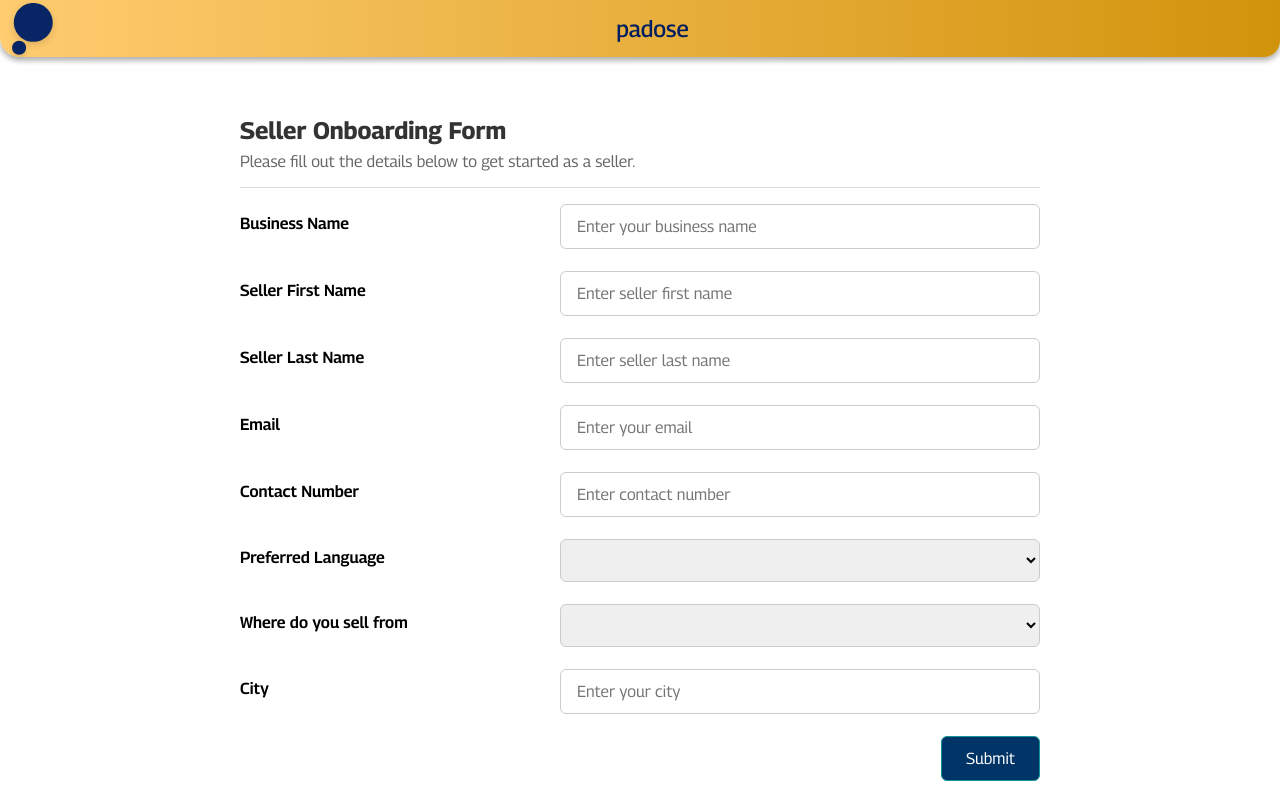
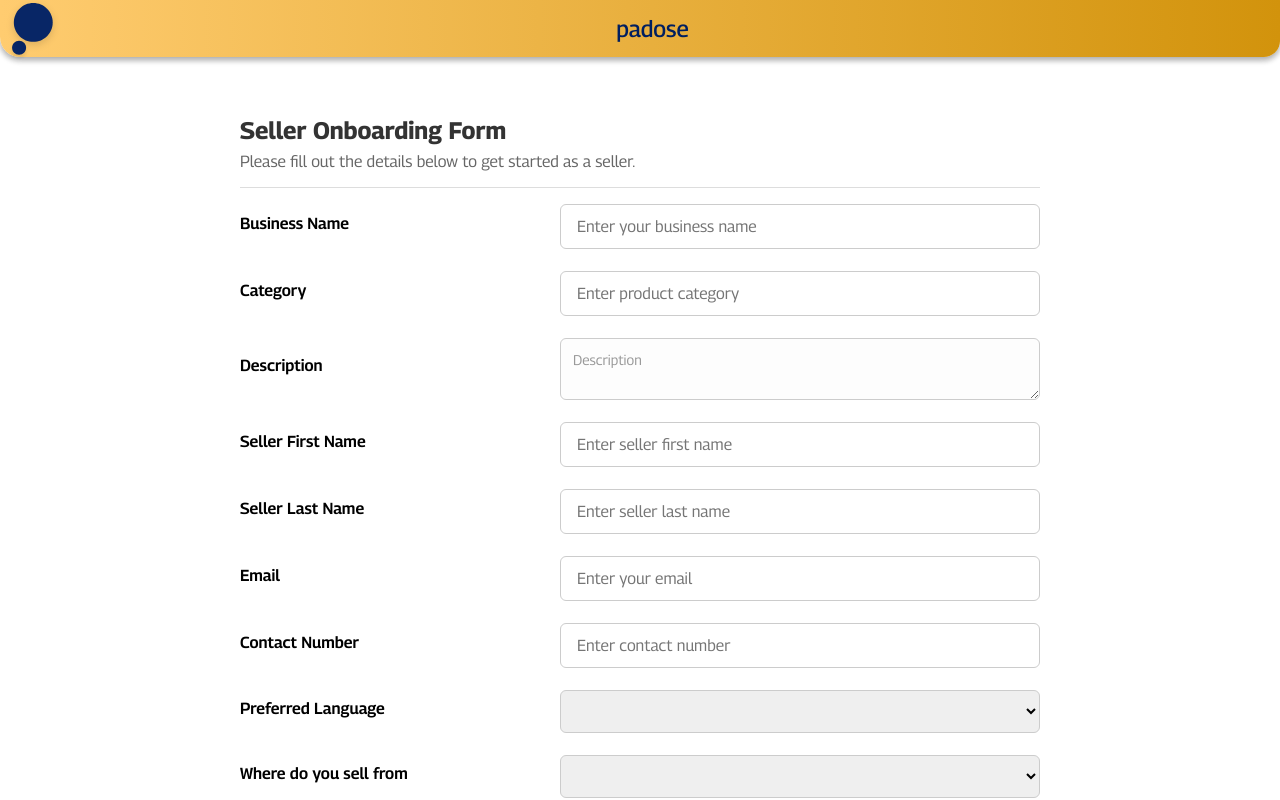
Before and after one commit to Padose-Dev/Padose-Dev.github.io, an Angular app: page /seller-onboard in a window 1280 px wide. Built offline with nearby package versions, Linux system fonts and the light colour scheme.

Commit message:
Chient changes

```diff
--- a/src/app/components/seller-onboarding/seller-onboarding.component.html
+++ b/src/app/components/seller-onboarding/seller-onboarding.component.html
@@ -123,6 +123,9 @@
             <input *ngSwitchCase="'email'" [id]="field.key" [formControlName]="field.key" type="email"
               [placeholder]="field.placeholder" />
 
+              <textarea *ngSwitchCase="'textarea'" [id]="field.key" [formControlName]="field.key"
+              [placeholder]="field.placeholder"></textarea>
+
             <select *ngSwitchCase="'select'" [id]="field.key" [formControlName]="field.key">
               <option *ngFor="let option of field.options" [value]="option.value">
                 {{ option.label }}
@@ -134,6 +137,9 @@
             <ng-container *ngIf="sellerForm.get(field.key)?.errors?.['required']">
               {{ field.label }} is required
             </ng-container>
+            <ng-container *ngIf="sellerForm.get(field.key)?.errors?.['minlength']">
+              {{ field.label }} must be at least {{ sellerForm.get(field.key)?.errors?.['minlength'].requiredLength }} characters
+            </ng-container>
             <ng-container *ngIf="sellerForm.get(field.key)?.errors?.['pattern']">
               {{ field.label }} is not valid
             </ng-container>
@@ -141,10 +147,10 @@
               Please enter a valid email address
             </ng-container>
           </div>
+
         </div>
 
         <div class="form-row submit-row" style="display: flex; gap: 20px;">
-          <!-- <button type="button" (click)="navigateToFormStep(2)">Back</button> -->
           <button type="submit" [disabled]="sellerForm.invalid">Submit</button>
         </div>
       </form>
--- a/src/app/components/seller-onboarding/seller-onboarding.component.scss
+++ b/src/app/components/seller-onboarding/seller-onboarding.component.scss
@@ -403,3 +403,31 @@ ul.form-stepper li a .form-stepper-circle {
         padding: 10px;
     }
 }
+
+textarea {
+    width: 60%;
+    resize: vertical;
+    padding: 12px;
+    font-size: 15px;
+    border-radius: 6px;
+    border: 1px solid #ccc;
+    background-color: #fdfdfd;
+    transition: border-color 0.3s, box-shadow 0.3s;
+
+    &:focus {
+        border-color: #4c8bf5;
+        box-shadow: 0 0 4px rgba(76, 139, 245, 0.4);
+        outline: none;
+    }
+
+    &::placeholder {
+        color: #999;
+        font-size: 14px;
+    }
+}
+
+button:disabled {
+    background-color: #cccccc;
+    cursor: not-allowed !important;
+    opacity: 0.6;
+}
--- a/src/app/components/seller-onboarding/seller-onboarding.component.ts
+++ b/src/app/components/seller-onboarding/seller-onboarding.component.ts
@@ -21,6 +21,8 @@ export class SellerOnboardingComponent implements OnInit {
 
   formFields = [
     { key: 'businessName', label: 'Business Name', type: 'text', placeholder: 'Enter your business name' },
+    { key: 'productCategory', label: 'Category', type: 'text', placeholder: 'Enter product category' },
+    { key: 'description', label: 'Description', type: 'textarea', placeholder: 'Description' },
     { key: 'sellerFirstName', label: 'Seller First Name', type: 'text', placeholder: 'Enter seller first name' },
     { key: 'sellerLastName', label: 'Seller Last Name', type: 'text', placeholder: 'Enter seller last name' },
     { key: 'email', label: 'Email', type: 'email', placeholder: 'Enter your email' },
@@ -61,6 +63,8 @@ export class SellerOnboardingComponent implements OnInit {
 
     this.sellerForm = this.fb.group({
       businessName: ['', [Validators.required, Validators.pattern(/^[\w\s\-&.]{3,}$/)]],
+      description: ['', [Validators.required, Validators.minLength(10)]],
+      productCategory: ['', [Validators.required, Validators.pattern(/^[\w\s\-&.]{2,50}$/)]],
       sellerFirstName: ['', [Validators.required, Validators.pattern(/^[A-Za-z\s]{2,30}$/)]],
       sellerLastName: ['', [Validators.required, Validators.pattern(/^[A-Za-z\s]{2,30}$/)]],
       email: ['', [Validators.required, Validators.email]],
```
